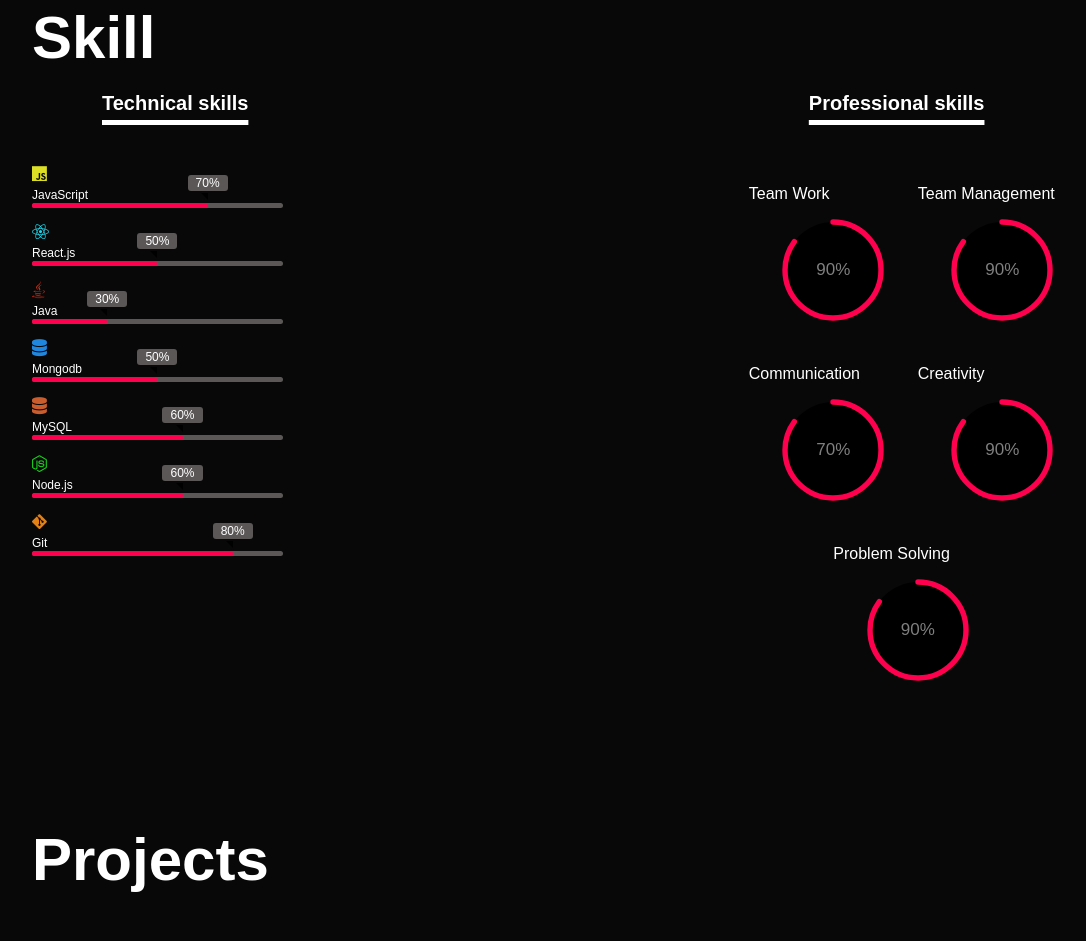
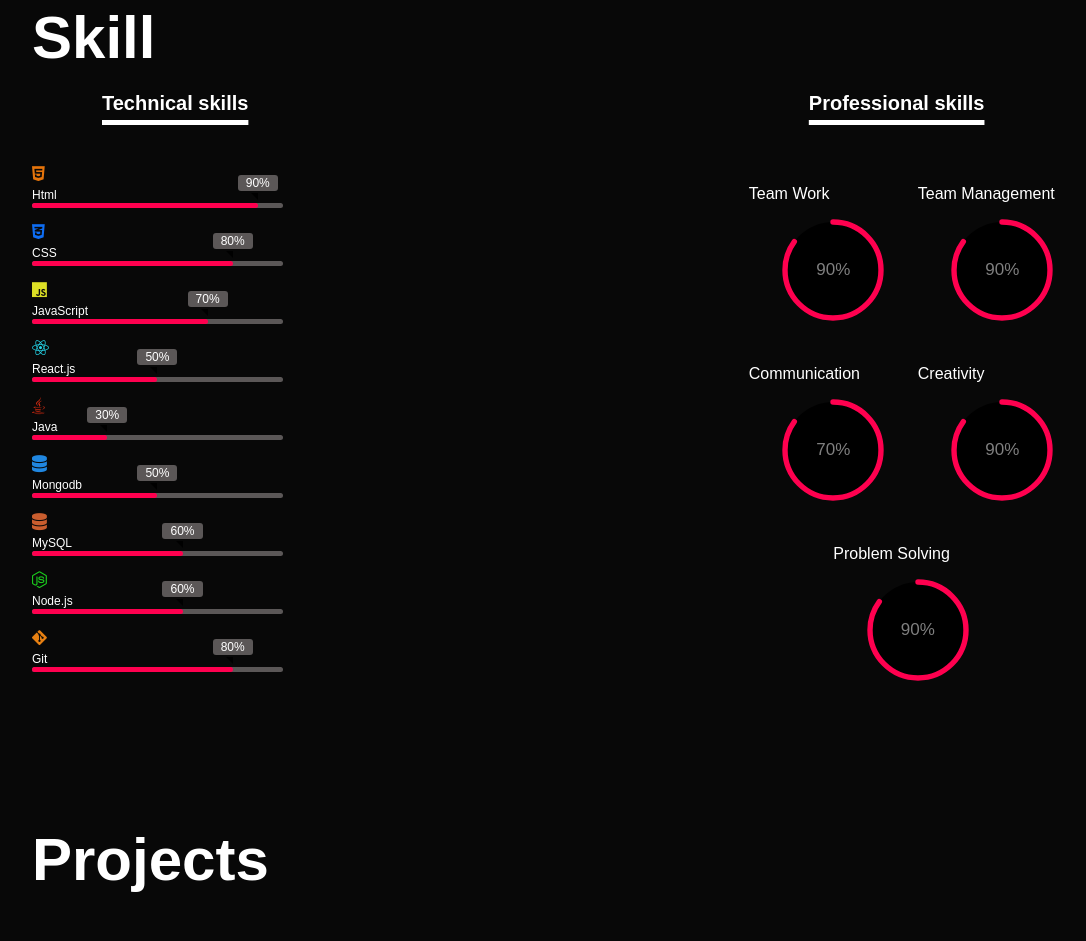
Before and after one commit to ROHITK-BHAGAT/MY-Portfolio, a plain HTML site: page index.html in a window 1280 px wide. Shown: the part 2027-2968 px from the top of the page, without its empty margins (96-1182 px from the left). Drawn offline with nearby package versions, Linux system fonts and the light colour scheme.

Commit message:
Update index.html

```diff
--- a/index.html
+++ b/index.html
@@ -252,7 +252,20 @@
                 <div class="skill-left">
                     <h1 class="heading">Technical skills</h1>
             <div class="Technical-bars">
-
+                <div class="bar"><i style="color:#e5740b" class="fa-brands fa-html5"></i></div>
+                        <div class="info">
+                            <span>Html</span>
+                        </div>
+                        <div class="progress-line html">
+                            <span></span>
+                        </div>
+                        <div class="bar"><i style="color:#0e6df3" class="fa-brands fa-css3-alt"></i></div>
+                        <div class="info">
+                            <span>CSS</span>
+                        </div>
+                        <div class="progress-line css">
+                            <span></span>
+                        </div>
                 <div class="bar"><i  style="color:#dcdf25" class="fa-brands fa-js"></i></div>
                 <div class="info">
                     <span>JavaScript</span>
```
